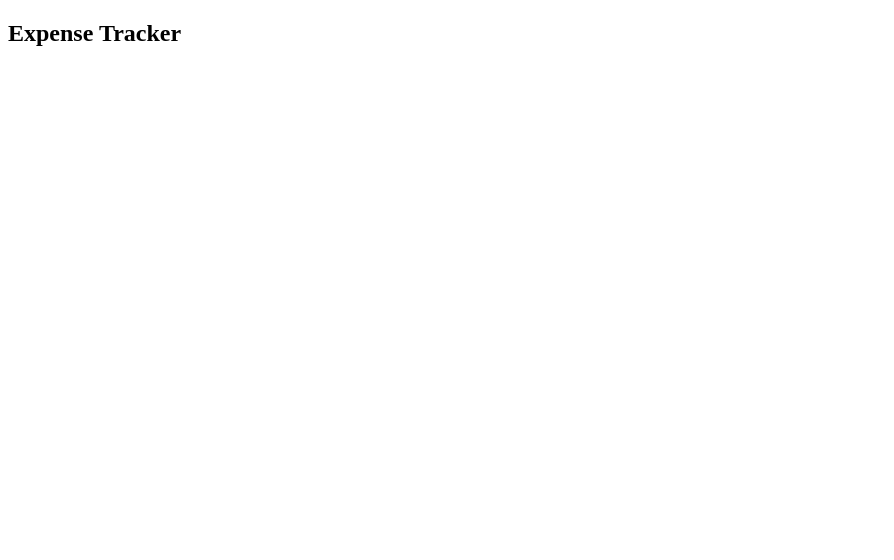
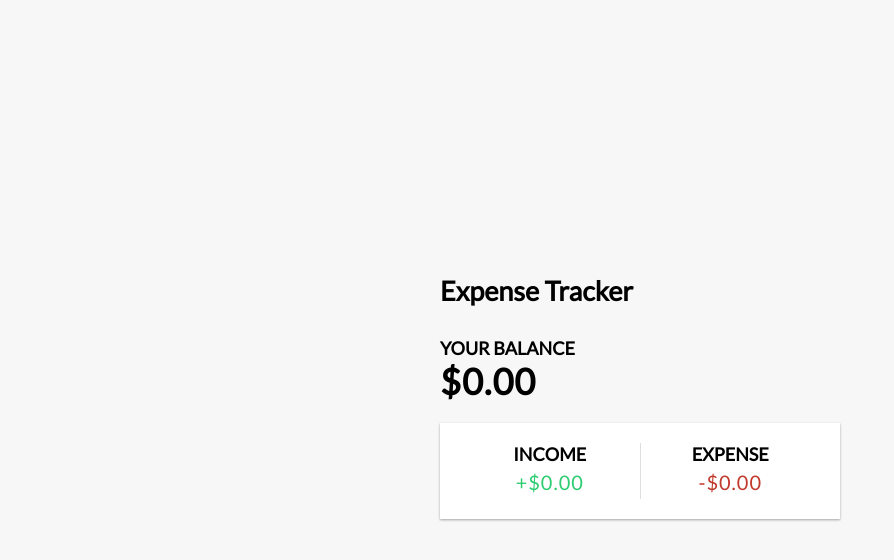
Before and after one commit to IT21271250/Expense_Tracker, a React (Create React App) app in the folder expense-tracker/: page / in a window 1280 px wide. Shown: the top 560 px of the page, without its empty margins (0-894 px from the left). Built offline with nearby package versions, Linux system fonts and the light colour scheme.

Commit message:
income expenses

```diff
--- a/expense-tracker/src/App.css
+++ b/expense-tracker/src/App.css
@@ -0,0 +1,152 @@
+@import url('https://fonts.googleapis.com/css?family=Lato&display=swap');
+
+:root {
+  --box-shadow: 0 1px 3px rgba(0, 0, 0, 0.12), 0 1px 2px rgba(0, 0, 0, 0.24);
+}
+
+* {
+  box-sizing: border-box;
+}
+
+body {
+  background-color: #f7f7f7;
+  display: flex;
+  flex-direction: column;
+  align-items: center;
+  justify-content: center;
+  min-height: 100vh;
+  margin: 0;
+  font-family: 'Lato', sans-serif;
+  font-size: 18px;
+}
+
+.container {
+  margin: 30px auto;
+  width: 400px;
+}
+
+h1 {
+  letter-spacing: 1px;
+  margin: 0;
+}
+
+h3 {
+  border-bottom: 1px solid #bbb;
+  padding-bottom: 10px;
+  margin: 40px 0 10px;
+}
+
+h4 {
+  margin: 0;
+  text-transform: uppercase;
+}
+
+.inc-exp-container {
+  background-color: #fff;
+  box-shadow: var(--box-shadow);
+  padding: 20px;
+  display: flex;
+  justify-content: space-between;
+  margin: 20px 0;
+}
+
+.inc-exp-container > div {
+  flex: 1;
+  text-align: center;
+}
+
+.inc-exp-container > div:first-of-type {
+  border-right: 1px solid #dedede;
+}
+
+.money {
+  font-size: 20px;
+  letter-spacing: 1px;
+  margin: 5px 0;
+}
+
+.money.plus {
+  color: #2ecc71;
+}
+
+.money.minus {
+  color: #c0392b;
+}
+
+label {
+  display: inline-block;
+  margin: 10px 0;
+}
+
+input[type='text'],
+input[type='number'] {
+  border: 1px solid #dedede;
+  border-radius: 2px;
+  display: block;
+  font-size: 16px;
+  padding: 10px;
+  width: 100%;
+}
+
+.btn {
+  cursor: pointer;
+  background-color: #9c88ff;
+  box-shadow: var(--box-shadow);
+  color: #fff;
+  border: 0;
+  display: block;
+  font-size: 16px;
+  margin: 10px 0 30px;
+  padding: 10px;
+  width: 100%;
+}
+
+.btn:focus,
+.delete-btn:focus {
+  outline: 0;
+}
+
+.list {
+  list-style-type: none;
+  padding: 0;
+  margin-bottom: 40px;
+}
+
+.list li {
+  background-color: #fff;
+  box-shadow: var(--box-shadow);
+  color: #333;
+  display: flex;
+  justify-content: space-between;
+  position: relative;
+  padding: 10px;
+  margin: 10px 0;
+}
+
+.list li.plus {
+  border-right: 5px solid #2ecc71;
+}
+
+.list li.minus {
+  border-right: 5px solid #c0392b;
+}
+
+.delete-btn {
+  cursor: pointer;
+  background-color: #e74c3c;
+  border: 0;
+  color: #fff;
+  font-size: 20px;
+  line-height: 20px;
+  padding: 2px 5px;
+  position: absolute;
+  top: 50%;
+  left: 0;
+  transform: translate(-100%, -50%);
+  opacity: 0;
+  transition: opacity 0.3s ease;
+}
+
+.list li:hover .delete-btn {
+  opacity: 1;
+}
--- a/expense-tracker/src/App.js
+++ b/expense-tracker/src/App.js
@@ -1,10 +1,16 @@
 import './App.css';
 import Header from './components/Header';
+import Balance from './components/Balance';
+import IncomeExp from './components/IncomeExp'
 
 function App() {
   return (
     <div>
       <Header/>
+      <div className="container">
+        <Balance />
+        <IncomeExp />
+      </div>
     </div>
   );
 }
--- /dev/null
+++ b/expense-tracker/src/components/Balance.js
@@ -0,0 +1,12 @@
+import React from 'react'
+
+const Balance = () => {
+  return (
+    <div>
+      <h4>Your Balance</h4>
+      <h1 id="balance">$0.00</h1>
+    </div>
+  )
+}
+
+export default Balance
--- /dev/null
+++ b/expense-tracker/src/components/IncomeExp.js
@@ -0,0 +1,18 @@
+import React from 'react'
+
+const IncomeExp = () => {
+  return (
+    <div class = "inc-exp-container">
+      <div>
+        <h4>Income</h4>
+        <p id='money-plus' class = "money plus">+$0.00</p>
+      </div>
+      <div>
+        <h4>Expense</h4>
+        <p id='money-minus' class = "money minus">-$0.00</p>
+      </div>
+    </div>
+  )
+}
+
+export default IncomeExp
```
